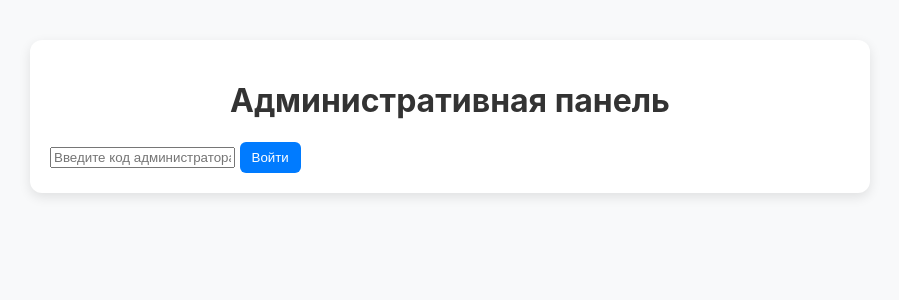
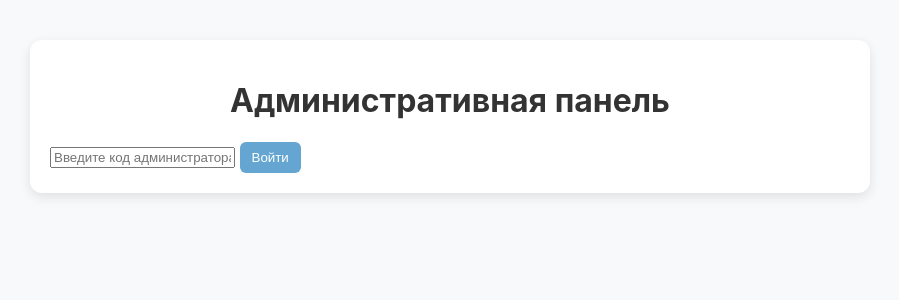
Before and after one commit to school450/school450_project, a Flask app: page /admin in a window 1280 px wide. Shown: the top 300 px of the page, without its empty margins (190-1089 px from the left). Run offline with Flask 3, Linux system fonts and the light colour scheme; data that the repository does not hold is empty; some libraries are stand-ins or nearby versions.

Commit message:
Добавлена новая админка и исправлены ошибки 9

```diff
--- a/static/admin.css
+++ b/static/admin.css
@@ -67,7 +67,7 @@ h1, h2 {
 }
 
 button {
-    background: #007bff;
+    background: #65A5D1;
     color: white;
     border: none;
     padding: 8px 12px;
--- a/static/admin.js
+++ b/static/admin.js
@@ -23,7 +23,7 @@ async function fetchIdeas() {
                 case "новая": color = "#b3d9ff"; break;
                 case "в работе": color = "#ffcc66"; break;
                 case "одобрено": color = "#99ff99"; break;
-                case "завершена": color = "#cccccc"; break;
+                case "отклонено": color = "#fa0202"; break;
             }
             ideaElement.style.backgroundColor = color;
 
```
